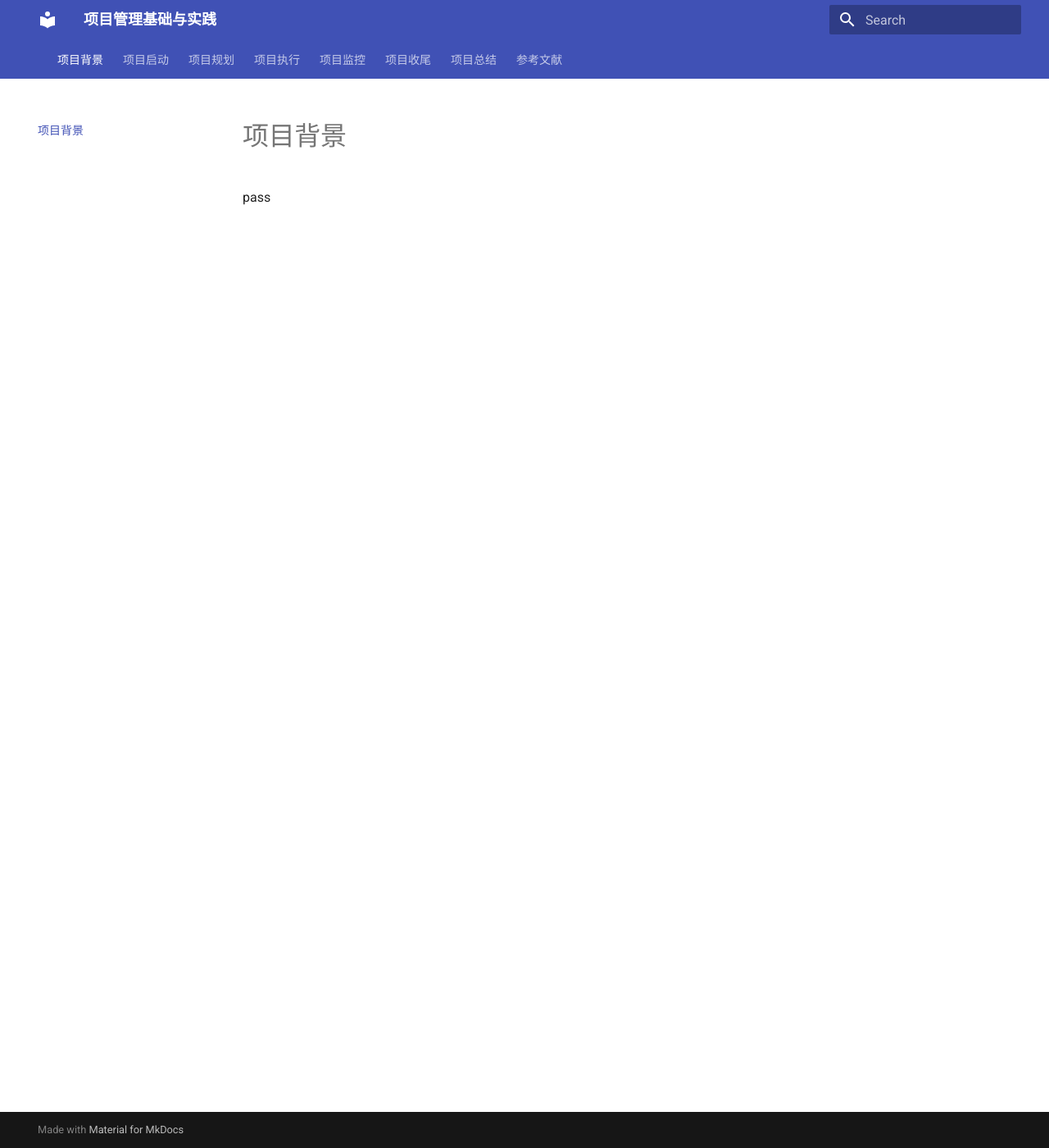
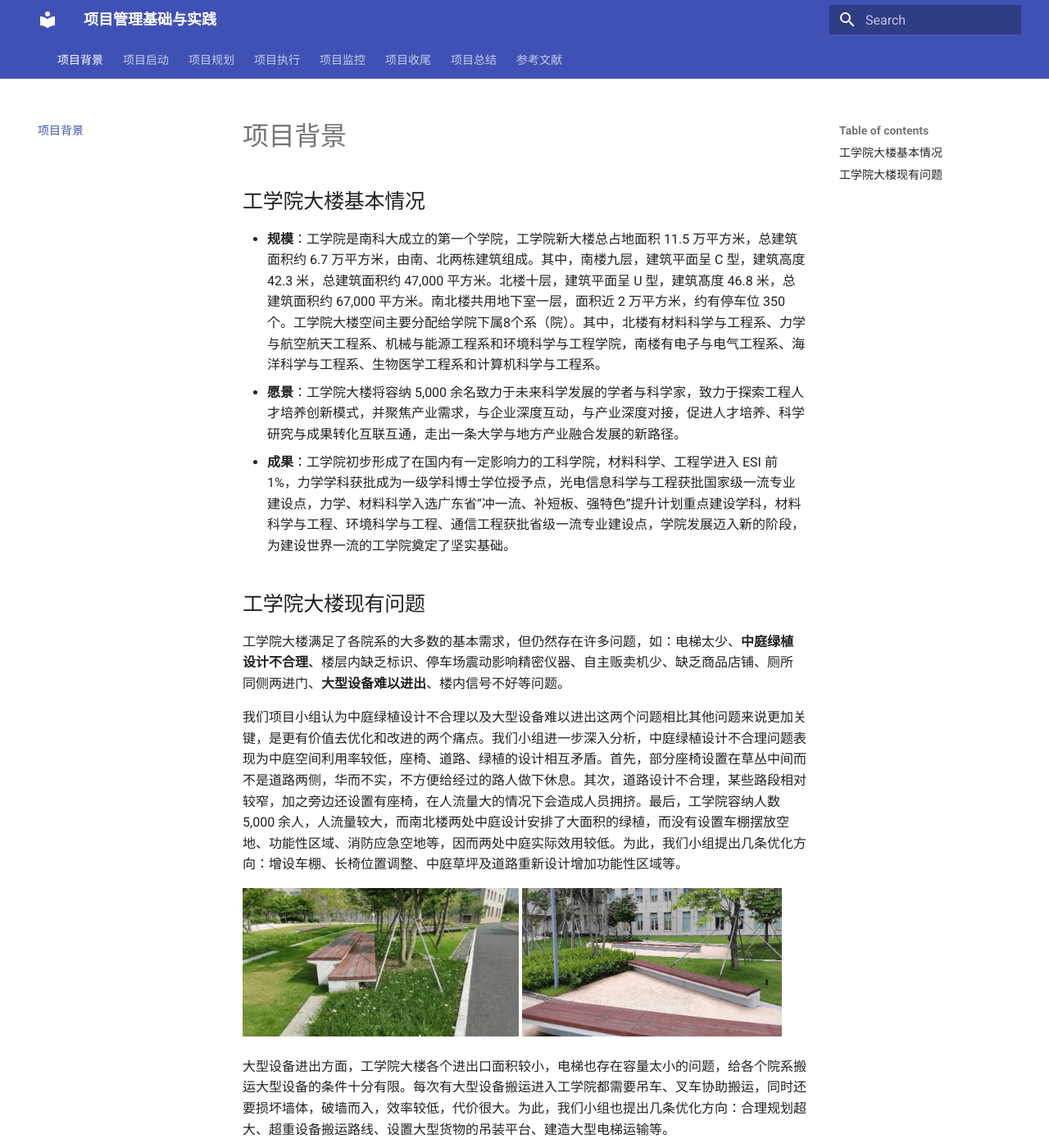
Before and after one commit to svegio/MEE5002, an MkDocs documentation site: the page built from docs/section/background.md, in a window 1280 px wide and 1400 px high. Shown: the whole window at 82% size. Built offline with MkDocs 1.6.1 and Material for MkDocs 9.7.7, drawn with Linux system fonts in a browser that asks for light colours; some of the changed text lies outside the part shown.

Commit message:
[update] 项目背景

```diff
--- a/docs/section/background.md
+++ b/docs/section/background.md
@@ -1,2 +1,21 @@
 # 项目背景
-pass
+## 工学院大楼基本情况
+- **规模**：工学院是南科大成立的第一个学院，工学院新大楼总占地面积 11.5 万平方米，总建筑面积约 6.7 万平方米，由南、北两栋建筑组成。其中，南楼九层，建筑平面呈 C 型，建筑高度 42.3 米，总建筑面积约 47,000 平方米。北楼十层，建筑平面呈 U 型，建筑髙度 46.8 米，总建筑面积约 67,000 平方米。南北楼共用地下室一层，面积近 2 万平方米，约有停车位 350 个。工学院大楼空间主要分配给学院下属8个系（院）。其中，北楼有材料科学与工程系、力学与航空航天工程系、机械与能源工程系和环境科学与工程学院，南楼有电子与电气工程系、海洋科学与工程系、生物医学工程系和计算机科学与工程系。
+- **愿景**：工学院大楼将容纳 5,000 余名致力于未来科学发展的学者与科学家，致力于探索工程人才培养创新模式，并聚焦产业需求，与企业深度互动，与产业深度对接，促进人才培养、科学研究与成果转化互联互通，走出一条大学与地方产业融合发展的新路径。
+- **成果**：工学院初步形成了在国内有一定影响力的工科学院，材料科学、工程学进入 ESI 前 1%，力学学科获批成为一级学科博士学位授予点，光电信息科学与工程获批国家级一流专业建设点，力学、材料科学入选广东省“冲一流、补短板、强特色”提升计划重点建设学科，材料科学与工程、环境科学与工程、通信工程获批省级一流专业建设点，学院发展迈入新的阶段，为建设世界一流的工学院奠定了坚实基础。
+
+
+## 工学院大楼现有问题
+工学院大楼满足了各院系的大多数的基本需求，但仍然存在许多问题，如：电梯太少、**中庭绿植设计不合理**、楼层内缺乏标识、停车场震动影响精密仪器、自主贩卖机少、缺乏商品店铺、厕所同侧两进门、**大型设备难以进出**、楼内信号不好等问题。
+
+我们项目小组认为中庭绿植设计不合理以及大型设备难以进出这两个问题相比其他问题来说更加关键，是更有价值去优化和改进的两个痛点。我们小组进一步深入分析，中庭绿植设计不合理问题表现为中庭空间利用率较低，座椅、道路、绿植的设计相互矛盾。首先，部分座椅设置在草丛中间而不是道路两侧，华而不实，不方便给经过的路人做下休息。其次，道路设计不合理，某些路段相对较窄，加之旁边还设置有座椅，在人流量大的情况下会造成人员拥挤。最后，工学院容纳人数 5,000 余人，人流量较大，而南北楼两处中庭设计安排了大面积的绿植，而没有设置车棚摆放空地、功能性区域、消防应急空地等，因而两处中庭实际效用较低。为此，我们小组提出几条优化方向：增设车棚、长椅位置调整、中庭草坪及道路重新设计增加功能性区域等。
+
+![](../static/image/b-1.jpg){ width="49%" }
+![](../static/image/b-2.jpg){ width="46.13%" }
+
+大型设备进出方面，工学院大楼各个进出口面积较小，电梯也存在容量太小的问题，给各个院系搬运大型设备的条件十分有限。每次有大型设备搬运进入工学院都需要吊车、叉车协助搬运，同时还要损坏墙体，破墙而入，效率较低，代价很大。为此，我们小组也提出几条优化方向：合理规划超大、超重设备搬运路线、设置大型货物的吊装平台、建造大型电梯运输等。
+
+![](../static/image/b-3.jpg){ width="60%" }
+![](../static/image/b-4.jpg){ width="34.51%" }
+
+因为项目小组的时间和精力有限，我们无法同时完成中庭绿植优化和大型设备运输两个项目，进过多次组内讨论和分析，我们小组最终选择大型设备运输项目作为我们小组继续深入的方向。
```
Also changed, not shown: docs/static/image/b-1.jpg (added), docs/static/image/b-2.jpg (added), docs/static/image/b-3.jpg (added), docs/static/image/b-4.jpg (added).
